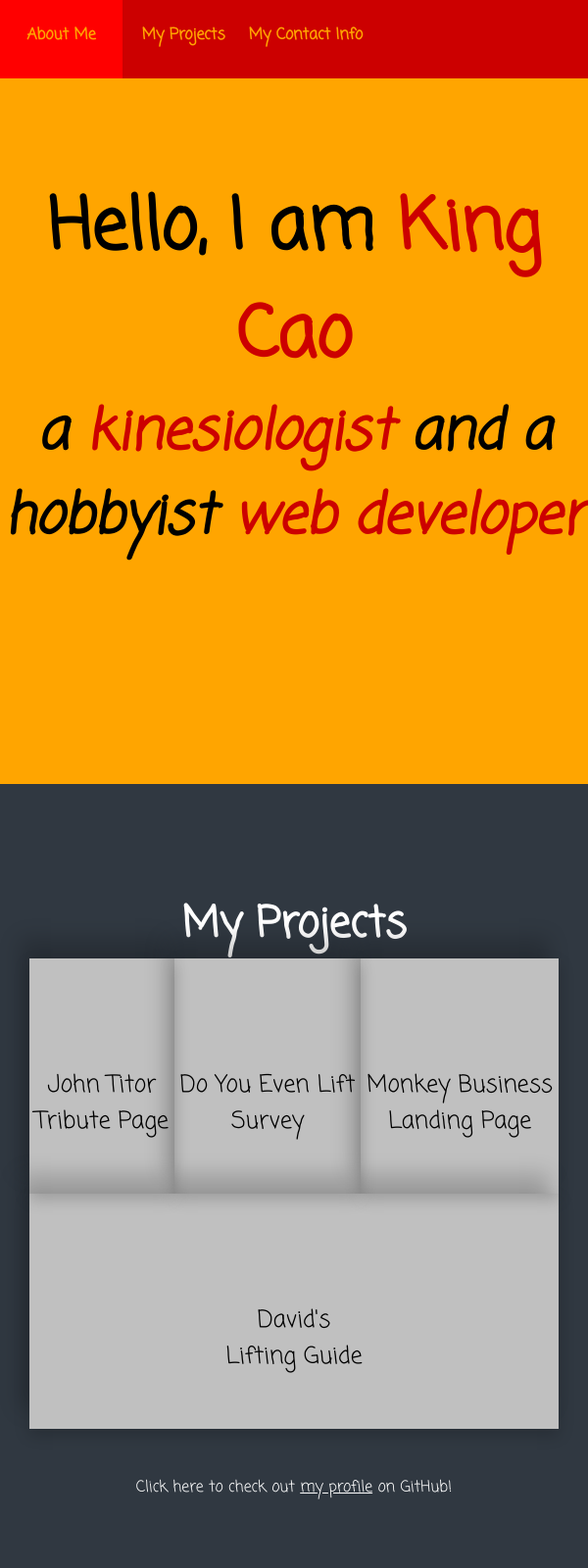
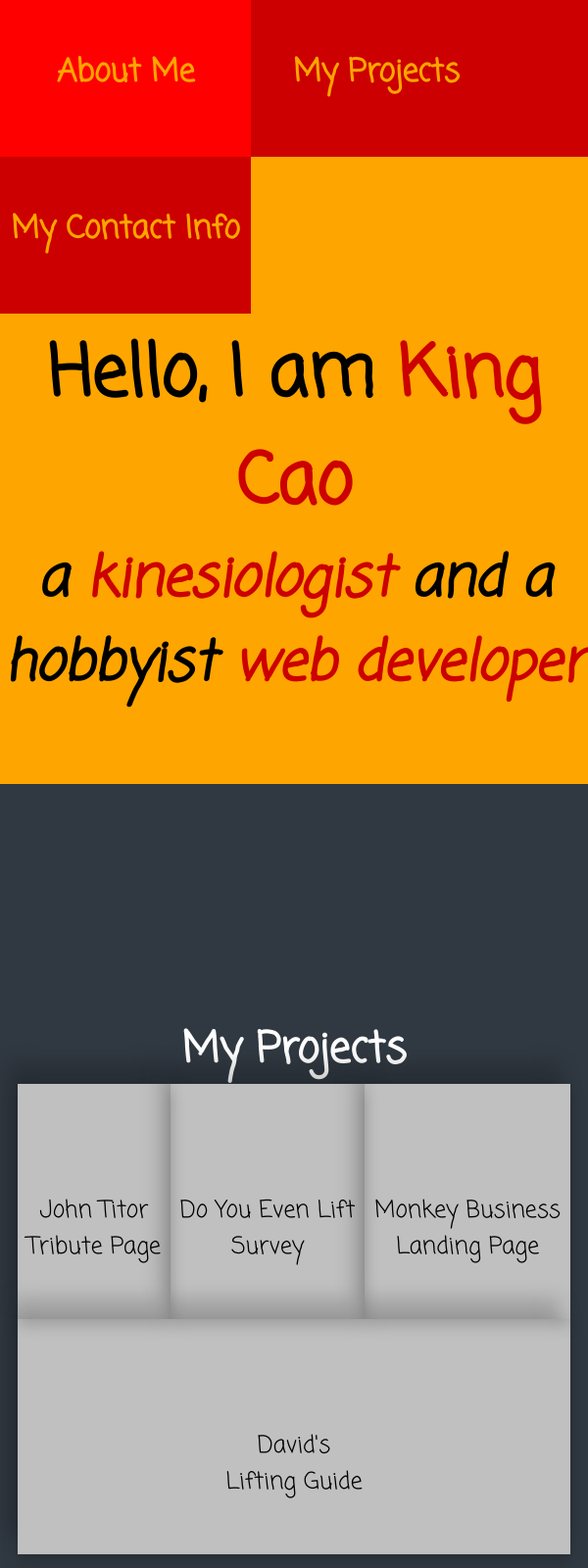
Before and after one commit to King-Cao/My_Portfolio, a plain HTML site: page index.html in a window 600 px wide. Shown: the top 1600 px of the page at 98% size. Drawn offline with Linux system fonts and the light colour scheme.

Commit message:
Fixed some bugs for mobile friendly, This code: @media only screen and (max-width: 980px) and (min-width: 600px) {...}, saved my fking ass

```diff
--- a/index.html
+++ b/index.html
@@ -36,7 +36,7 @@
     </div>
 
       <br></br>
-    <p> Click here to check out <a id="profile-link" href="https://github.com/King-Cao" target="_blank">my profile</a> on GitHub! </p>
+    <p class="profile-link"> Click here to check out <a class="profile-link" href="https://github.com/King-Cao" target="_blank">my profile</a> on GitHub! </p>
     </section>
 
     <section id="contact_info">
--- a/style.css
+++ b/style.css
@@ -12,6 +12,8 @@
       font-size: 80%;
     }
   }
+
+
   /*top bar*/
   #top_bar {
     display: flex;
@@ -21,6 +23,11 @@
     height: 5em;
     position: fixed;
     top: 0;
+  }
+  @media only screen and (max-width: 980px) and (min-width: 600px) {
+    #top_bar {
+      height: 10em;
+    }
   }
   /*Nav Bar Shit*/
   #navbar {
@@ -81,12 +88,13 @@
     }
   }
   /* Nav bar mobile friendly */
-  @media (max-width: 1200px) {
+  @media only screen and (max-width: 980px) and (min-width: 600px) {
     #navbar {
-      margin: 0 0 0 0%;
+      margin: 0 0 0 0;
     }
     #about_me_link, #my_projects_link, #my_contact_info_link {
-      width: 7.8em;
+      width: 8em;
+      font-size: 2em;
     }
   }
 
@@ -109,9 +117,9 @@
     color: #C00;
   }
   /* Mobile-friendly welcome section */
-  @media (max-width: 1200px) {
+  @media (max-width: 980px) {
     #welcome_headertext {
-      padding: 30% 0 0 0;
+      padding: 55% 0 0 0;
     }
   }
 
@@ -198,20 +206,24 @@
       border-radius: 50%;
     }
   }
-  #profile-link {
+  .profile-link {
     color: white;
+  }
+  /*mobile friendly profile link */
+  @media only screen and (max-width: 980px) and (min-width: 600px) {
+    .profile-link {
+      font-size: 2rem;
+    }
   }
   /*mobile friendly my projects section */
 
-  @media (max-width: 1200px) {
+  @media only screen and (max-width: 980px) and (min-width: 600px) {
+    #projects {
+      padding: 40% 0 0 0;
+    }
     #box-container {
       margin: 0 3vw 0 3vw;
       padding: 0 0 0 0;
-      height: 50vh;
-      width: 90vw;
-    }
-    #box-container {
-      height: 30em;
     }
     @keyframes project_button {
     100% {
@@ -220,6 +232,12 @@
       }
     }
   }
+  @media (max-width: 700px) {
+    #box-container {
+      height: 30em;
+    }
+  }
+
 
   /*My contact info section */
   #contact_info {
@@ -237,7 +255,7 @@
     font-size: 2em;
   }
   /*Mobile-friendly contact page */
-  @media (max-width: 1200px) {
+  @media only screen and (max-width: 980px) and (min-width: 600px) {
     #contact_title {
       padding: 30% 0 0 0;
     }
```
